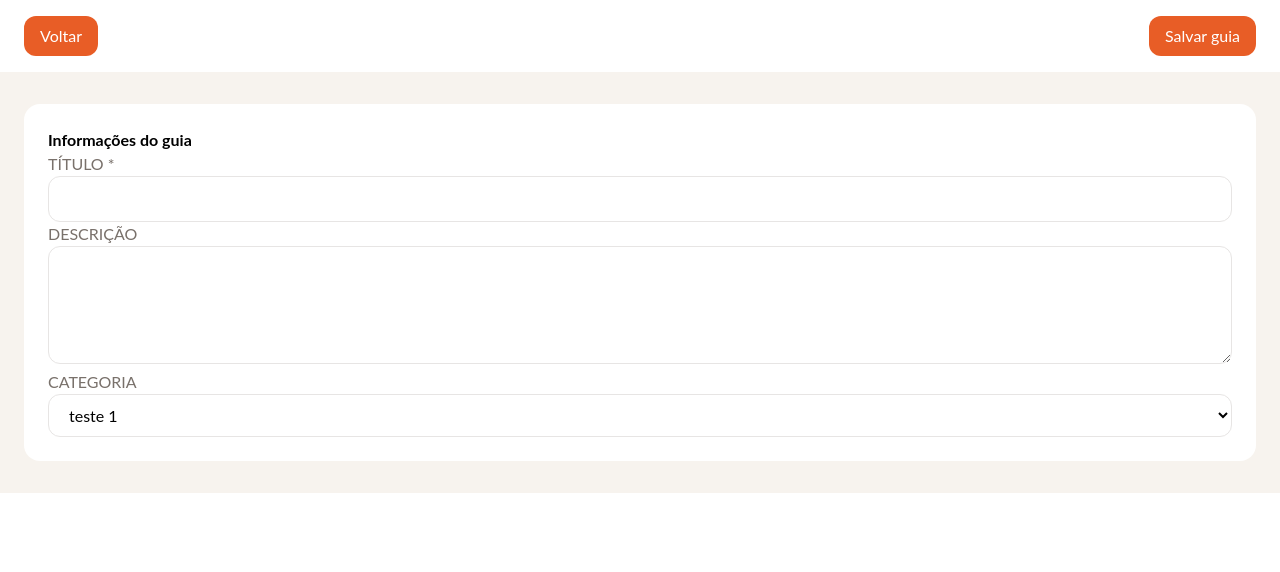
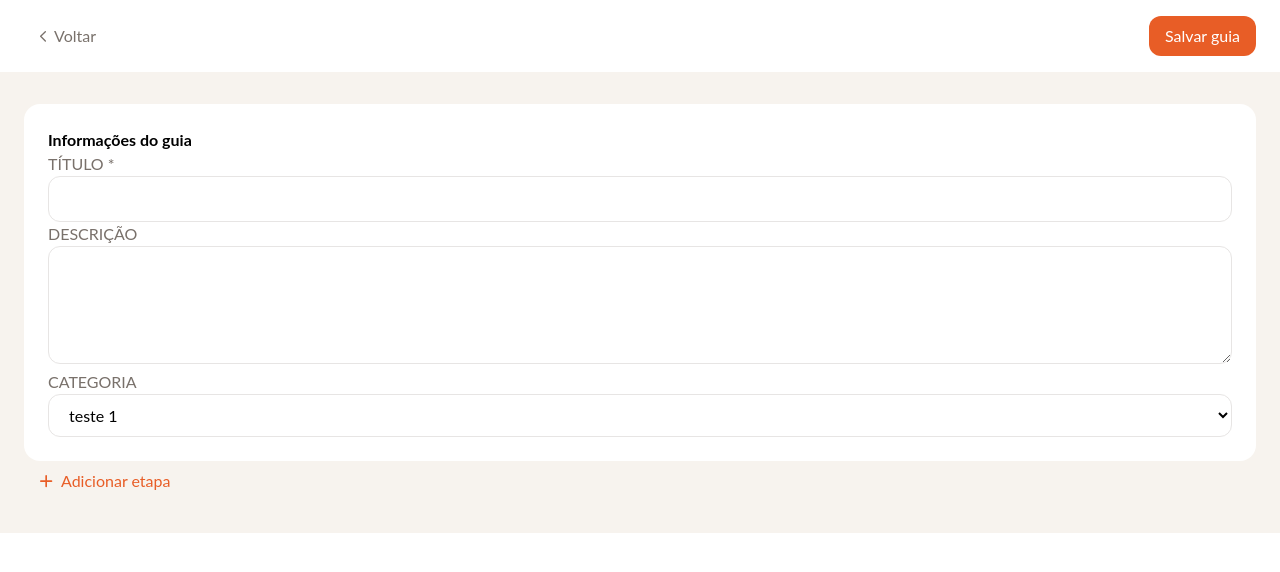
Before and after one commit to robertokpp/PassaPosso, a React (Vite) app in the folder frontend/: page /nova-guia in a window 1280 px wide. Shown: the top 572 px of the page. Built offline with nearby package versions, Linux system fonts and the light colour scheme.

Commit message:
Adiciona variantes ao componente Button e atualiza seu uso em Card e NewGuide; inclui ícones de navegação

```diff
--- a/frontend/src/components/Button.tsx
+++ b/frontend/src/components/Button.tsx
@@ -2,12 +2,27 @@ import { twMerge } from "tailwind-merge";
 
 type Props = React.ComponentProps<"button"> & {
   isLoading?: boolean;
+  variant?: keyof typeof variants;
 };
 
-export function Button({ children, className, ...Rest }: Props) {
+const variants = {
+  primary: "bg-icon",
+  secondary: "bg-transparent border-none text-[#79716B]",
+};
+
+export function Button({
+  children,
+  className,
+  variant = "primary",
+  ...Rest
+}: Props) {
+  const varianteButton = variants[variant];
   return (
     <button
-      className={twMerge("bg-icon justify-center items-center flex  py-2 px-4 gap-2 rounded-xl text-white", className)}
+      className={twMerge(
+        `justify-center items-center flex py-2 px-4 gap-2 rounded-xl text-white cursor-pointer ${varianteButton}`,
+        className,
+      )}
       {...Rest}
     >
       {children}
--- a/frontend/src/components/Card.tsx
+++ b/frontend/src/components/Card.tsx
@@ -1,4 +1,6 @@
 import { Button } from "./Button";
+
+
 
 export function Card() {
   return (
@@ -10,8 +12,8 @@ export function Card() {
       <strong>Como fazer pão francês</strong>
       <p>Aprenda a fazer um pão francês crocante por fora e macio por dentro</p>
       <div className="flex gap-2">
-        <Button className="w-full justify-center">Visualizar</Button>
-        <Button className="w-full justify-center">Editar</Button>
+        <Button variant="secondary" className="w-full justify-center text-icon font-bold">Visualizar</Button>
+        <Button variant="secondary" className="w-full justify-center text-[#57534D] font-bold">Editar</Button>
       </div>
     </div>
   );
--- a/frontend/src/pages/NewGuide.tsx
+++ b/frontend/src/pages/NewGuide.tsx
@@ -1,14 +1,26 @@
 import { Button } from "../components/Button";
-import { Header } from "../components/Header";
 import { Input } from "../components/Input";
 import { Select } from "../components/Select";
 import { Textarea } from "../components/Textarea";
 
+import iconArrow from "../assets/icon-arrow.svg";
+import iconAddOrange from "../assets/icon-addOrange.svg"
+
+import { useNavigate } from "react-router";
+
 export function NewGuide() {
+  const navigate = useNavigate();
+
   return (
     <main className="flex flex-col">
       <header className="flex justify-between py-4 px-6 bg-white">
-        <Button>Voltar</Button>
+        <Button
+          variant="secondary"
+          onClick={() => navigate("/")}
+        >
+          <img src={iconArrow} alt="icon de flecha" />
+          Voltar
+        </Button>
         <Button>Salvar guia</Button>
       </header>
 
@@ -28,6 +40,10 @@ export function NewGuide() {
             </Select>
           </form>
         </div>
+
+        <Button variant="secondary" className="text-icon" onClick={()=> navigate("/nova-etapa")}>
+          <img src={iconAddOrange} alt="Icon de add" />
+          Adicionar etapa</Button>
       </section>
     </main>
   );
--- a/frontend/src/pages/NewStage.tsx
+++ b/frontend/src/pages/NewStage.tsx
@@ -1,13 +1,20 @@
 import { Button } from "../components/Button";
 import { Input } from "../components/Input";
-import { Select } from "../components/Select";
 import { Textarea } from "../components/Textarea";
 
+import iconArrow from "../assets/icon-arrow.svg"
+
+import { useNavigate } from "react-router";
+
 export function NewStage() {
+  const navigate = useNavigate();
   return (
     <main className="flex flex-col">
       <header className="flex justify-between py-4 px-6 bg-white items-center">
-        <Button>Cancelar</Button>
+        <Button variant="secondary" onClick={() => navigate(-1)}>
+          <img src={iconArrow} alt="Icon de flecha" />
+          Cancelar
+        </Button>
         <strong>Nova etapa</strong>
         <Button>Salvar etapa</Button>
       </header>
```
Also changed, not shown: frontend/src/assets/icon-addOrange.svg (added), frontend/src/assets/icon-arrow.svg (added).
